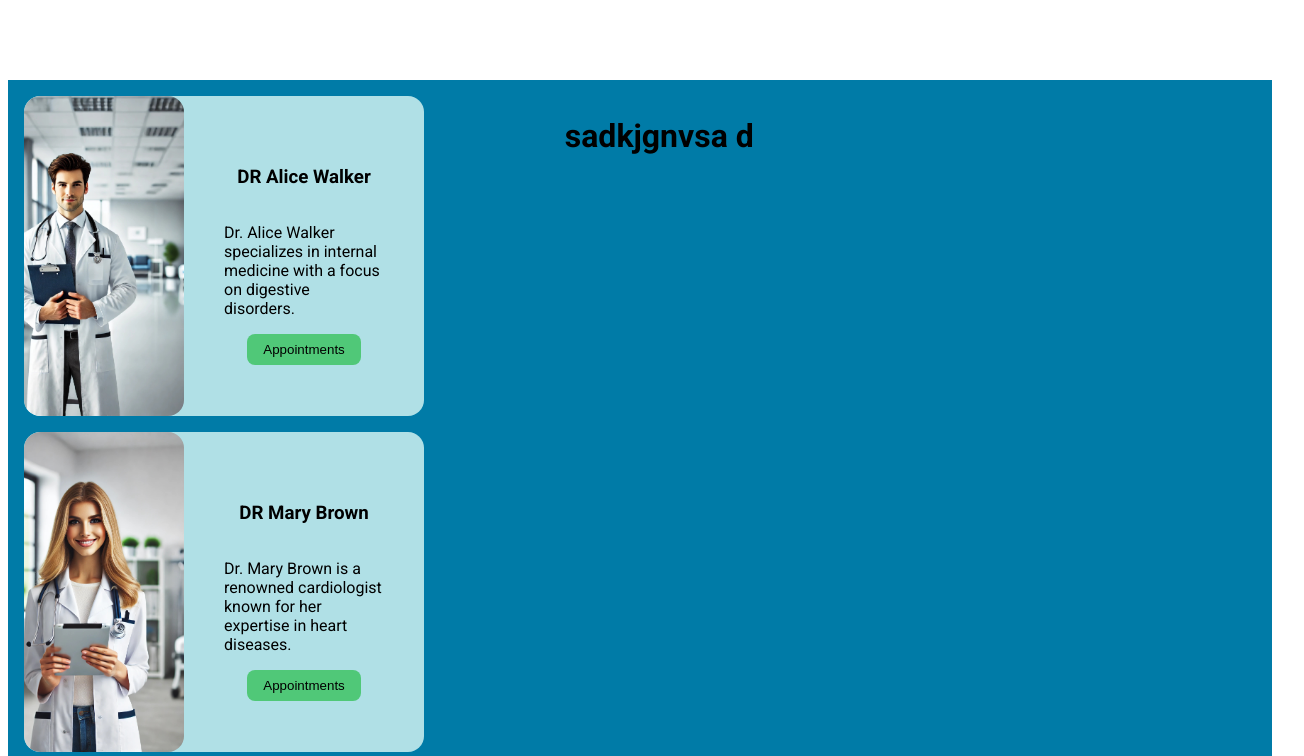
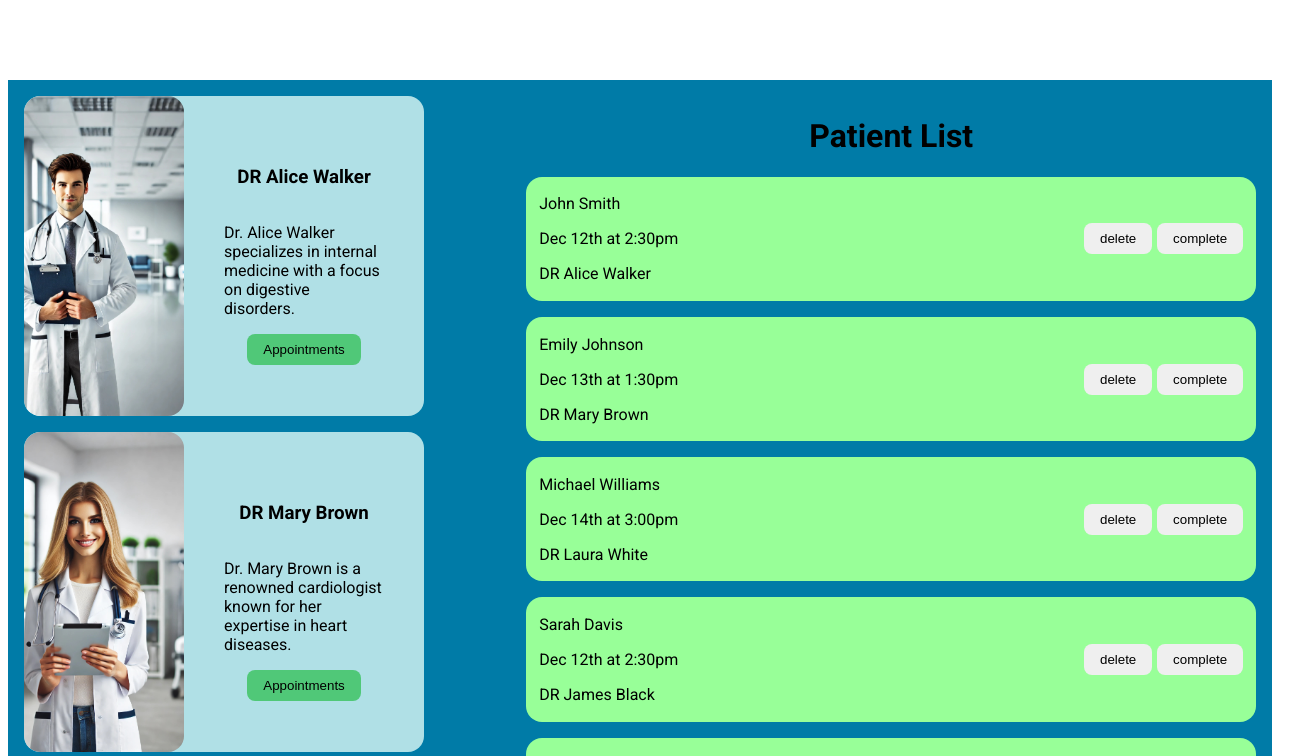
Before and after one commit to ucangun/Hospital_Appointment-_App, a React (Create React App) app: page / in a window 1280 px wide. Shown: the top 756 px of the page, 1304 px wide, since content can reach past the window. Built offline with nearby package versions, Linux system fonts and the light colour scheme.

Commit message:
"Updated App.css with new styles for container, doctors container, and patients container. Modified PatientList.jsx to add state, handle appointments, and render patient list conditionally."

```diff
--- a/src/App.css
+++ b/src/App.css
@@ -18,15 +18,23 @@ body {
   font-family: "Roboto", sans-serif;
 }
 
+/* ---------------------------------- */
+/*              CONTAINER             */
+/* ---------------------------------- */
+
 .container {
   background-color: var(--color-cerulean-blue);
-  padding: 1rem;
+  padding: 1rem 2rem 1rem 1rem;
   max-width: 80rem;
   margin: 5rem auto;
   display: grid;
   grid-template-columns: 40% 60%;
-  gap: 3rem;
+  gap: 1rem;
 }
+
+/* ---------------------------------- */
+/*          DOCTORS CONTAINER         */
+/* ---------------------------------- */
 
 .doctors_container {
   display: flex;
@@ -67,3 +75,34 @@ body {
   border-radius: 0.5rem;
   cursor: pointer;
 }
+
+/* ---------------------------------- */
+/*         PATIENTS CONTAINER         */
+/* ---------------------------------- */
+
+.patients_container h1 {
+  text-align: center;
+}
+
+.patients_status {
+  background-color: var(--color-mint-green);
+  padding: 0.1rem 0.8rem;
+  border-radius: 1rem;
+  display: flex;
+  justify-content: space-between;
+  align-items: center;
+  margin-bottom: 1rem;
+
+  cursor: pointer;
+}
+
+.patients_info {
+}
+
+.patients_button button {
+  border: none;
+  padding: 0.5rem 1rem;
+  margin-left: 0.3rem;
+  cursor: pointer;
+  border-radius: 0.5rem;
+}
--- a/src/components/PatientList.jsx
+++ b/src/components/PatientList.jsx
@@ -1,4 +1,13 @@
-const PatientList = ({ doctors }) => {
+import { useState } from "react";
+
+const PatientList = ({ doctors, setDoctors }) => {
+  const [app, setApp] = useState(true);
+
+  const handleAppointments = (id) => {
+    const actualDoctors = doctors.filter((doctor) => doctor.id === id);
+    setDoctors(actualDoctors);
+    setApp((app) => !app);
+  };
   return (
     <div className="container">
       <div className="doctors_container">
@@ -8,14 +17,31 @@ const PatientList = ({ doctors }) => {
             <div className="doctors_info">
               <h3>{doctor.doctor}</h3>
               <p>{doctor.description}</p>
-              <button>Appointments</button>
+              <button onClick={() => handleAppointments(doctor.id)}>
+                Appointments
+              </button>
             </div>
           </div>
         ))}
       </div>
-      <div className="patients_container">
-        <h1>sadkjgnvsa d</h1>
-      </div>
+      {app && (
+        <div className="patients_container">
+          <h1>Patient List</h1>
+          {doctors.map((doctor) => (
+            <div className="patients_status" key={doctor.id}>
+              <div className="patients_info">
+                <p>{doctor.text}</p>
+                <p>{doctor.day}</p>
+                <p>{doctor.doctor}</p>
+              </div>
+              <div className="patients_button">
+                <button>delete</button>
+                <button>complete</button>
+              </div>
+            </div>
+          ))}
+        </div>
+      )}
     </div>
   );
 };
```
